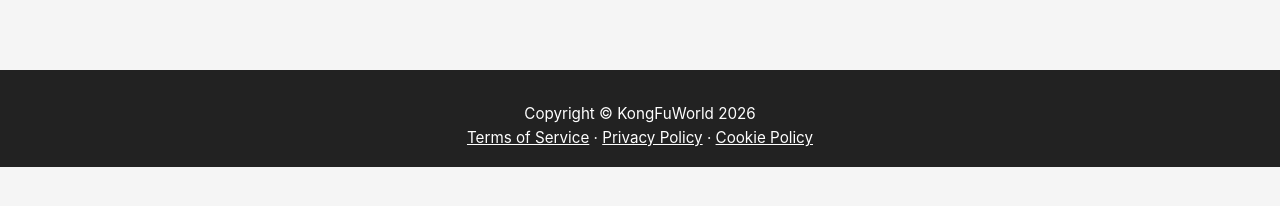
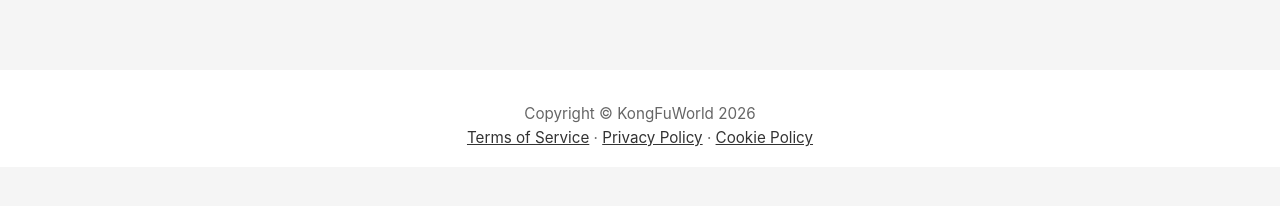
Before and after one commit to shi0417/kongfuworld, a React (Create React App) app in the folder frontend/: page / in a window 1280 px wide. Shown: the part 502-708 px from the top of the page. Built offline with nearby package versions, Linux system fonts and the light colour scheme; no server answers.

Commit message:
Daily auto-backup: 2025-12-23 08:21:36

```diff
--- a/frontend/src/components/Footer/Footer.module.css
+++ b/frontend/src/components/Footer/Footer.module.css
@@ -1,6 +1,6 @@
 .footer {
-  background: #222;
-  color: #fff;
+  background: var(--bg-secondary);
+  color: var(--text-secondary);
   text-align: center;
   padding: 2rem 0 1rem 0;
   font-size: 0.95rem;
@@ -8,7 +8,7 @@
 }
 
 .link {
-  color: #fff;
+  color: var(--text-primary);
   text-decoration: underline;
   transition: opacity 0.2s;
 }
--- a/frontend/src/components/HomeV2/ChampionSneakPeeks.tsx
+++ b/frontend/src/components/HomeV2/ChampionSneakPeeks.tsx
@@ -10,9 +10,15 @@
 export const ChampionSneakPeeks: React.FC<Props> = ({ ctaUrl, items }) => {
   return (
     <div style={{ marginTop: 10 }}>
-      <div style={{ background: 'linear-gradient(180deg, rgba(20,20,22,1), rgba(10,10,12,1))', border: '1px solid rgba(255,255,255,0.08)', borderRadius: 14, padding: 16, marginBottom: 12 }}>
+      <div style={{
+        background: 'linear-gradient(180deg, var(--bg-secondary), var(--bg-tertiary))',
+        border: '1px solid var(--border-color)',
+        borderRadius: 14,
+        padding: 16,
+        marginBottom: 12
+      }}>
         <div style={{ fontSize: 28, fontWeight: 900, marginBottom: 6 }}>Sneak Peeks</div>
-        <div style={{ color: 'rgba(255,255,255,0.75)', marginBottom: 12 }}>
+        <div style={{ color: 'var(--text-secondary)', marginBottom: 12 }}>
           Become a Champion and get a preview of upcoming series!
         </div>
         <a href={ctaUrl} style={{ display: 'inline-block', background: '#2d6cdf', color: '#fff', padding: '10px 14px', borderRadius: 999, fontWeight: 900, textDecoration: 'none' }}>
```
